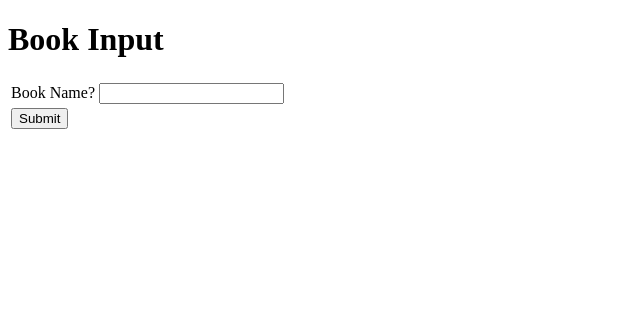
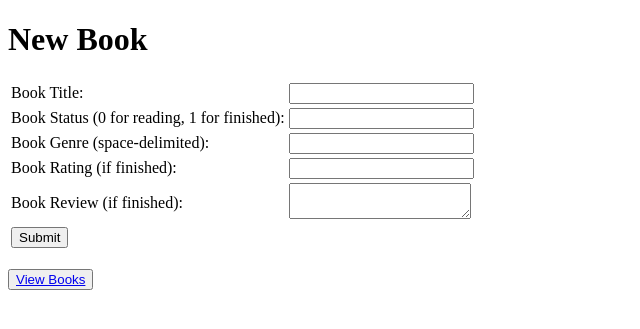
Before and after one commit to xquisite0/flask-book, a Flask app: page / in a window 1280 px wide. Shown: the top 329 px of the page, without its empty margins (0-640 px from the left). Run offline with Flask 2, Linux system fonts and the light colour scheme.

Commit message:
create basic functionality of adding and retrieving

```diff
--- a/api/index.py
+++ b/api/index.py
@@ -1,15 +1,54 @@
-from flask import Flask, request, render_template
-import pymongo, os
+import flask, pymongo
+from flask import render_template, request
 
-app = Flask(__name__)
-client = pymongo.MongoClient(os.environ['URI'])
+app = flask.Flask(__name__)
 
-@app.route('/', methods=['GET', 'POST'])
-def home():
-    #if request.method == 'GET':
+
+@app.route("/", methods=['GET', 'POST'])
+def index():
+    if request.method == 'GET':
+        return render_template("index.html")
+
+    client = pymongo.MongoClient("mongodb+srv://zyuhang255:zXTdx5KsVFcgWZ5t@flask-book.pfkfynq.mongodb.net/?retryWrites=true&w=majority")
+    db = client.get_database("books")
+    coll = db.get_collection("book")
+    Title = request.form['Title']
+    Status = request.form['Status']
+    Genre = request.form['Genre']
+    Rating = request.form['Rating']
+    Review = request.form['Review']
+    if Status == '0':
+        Rating = "-"
+        Review = "-"
+
+    coll.insert_one({"Title": Title, "Status": Status, "Genre": Genre, "Rating": Rating, "Review": Review})
+
+    client.close()
+
     return render_template("index.html")
-    #return render_template("index.html")
 
-@app.route('/about')
-def about():
-    return 'About'
+@app.route("/view")
+def view():
+
+    client = pymongo.MongoClient("mongodb+srv://zyuhang255:zXTdx5KsVFcgWZ5t@flask-book.pfkfynq.mongodb.net/?retryWrites=true&w=majority")
+    db = client.get_database("books")
+    coll = db.get_collection("book")
+    cur = coll.find()
+
+    books = []
+    for row in cur:
+        book = []
+        book.append(row['Title'])
+        if row['Status'] == 0:
+            book.append("Reading")
+        else:
+            book.append("Read")
+        book.append(row['Genre'])
+        book.append(row['Rating'])
+        book.append(row['Review'])
+        books.append(book)
+    client.close()
+    return render_template("view.html", books=books)
+
+if __name__ == '__main__':
+    app.run()
--- a/api/templates/index.html
+++ b/api/templates/index.html
@@ -1,21 +1,38 @@
 <!DOCTYPE html>
 <html>
     <head>
-        <title>Book Keeping</title>
+        <title>New Book</title>
     </head>
     <body>
-        <!-- Books reading, books read, new book -->
-        <h1>Book Input</h1>
+        <h1>New Book</h1>
         <form method="POST">
             <table>
                 <tr>
-                    <td>Book Name?</td>
-                    <td><input type="text"  name="BookName"></td>
+                    <td>Book Title: </td>
+                    <td><input type="text" name="Title"></td>
                 </tr>
                 <tr>
-                    <td><input type="submit"></td>
+                    <td>Book Status (0 for reading, 1 for finished): </td>
+                    <td><input type="text" name="Status"></td>
+                </tr>
+                <tr>
+                    <td>Book Genre (space-delimited): </td>
+                    <td><input type="text" name="Genre"></td>
+                </tr>
+                <tr>
+                    <td>Book Rating (if finished): </td>
+                    <td><input type="text" name="Rating"></td>
+                </tr>
+                <tr>
+                    <td>Book Review (if finished): </td>
+                    <td><textarea name="Review"></textarea></td>
+                </tr>
+                <tr>
+                    <td><input type="submit" name="Submit"></td>
                 </tr>
             </table>
         </form>
+        <br>
+        <button><a href={{ url_for('view') }}>View Books</a></button>
     </body>
 </html>
```
Also changed, not shown: api/templates/view.html (added, +30 -0 lines).
